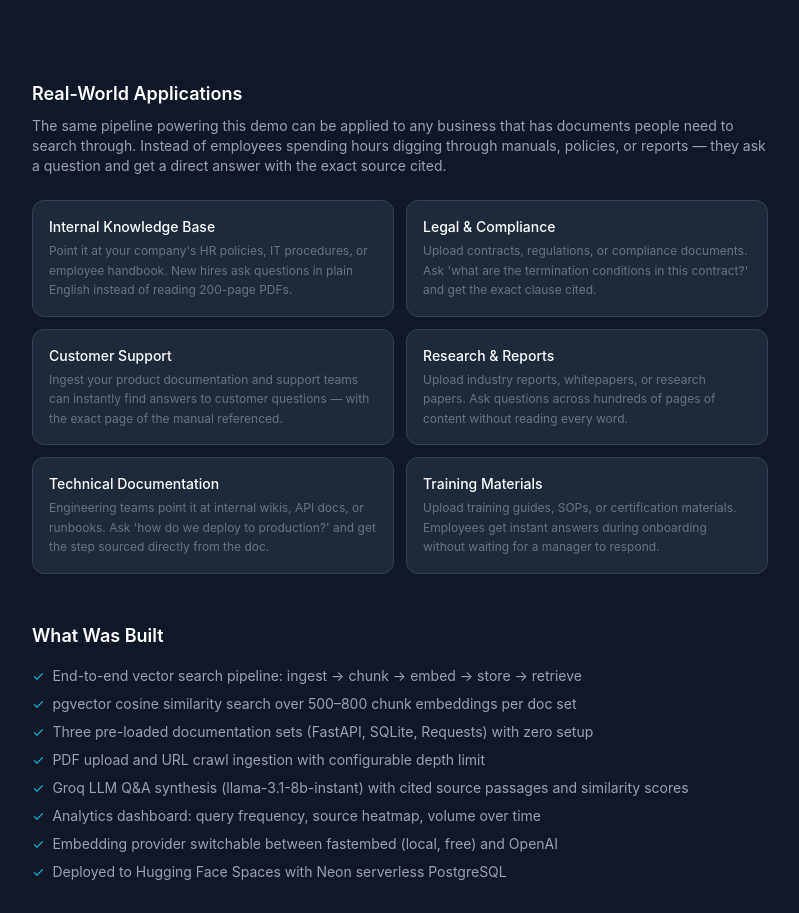
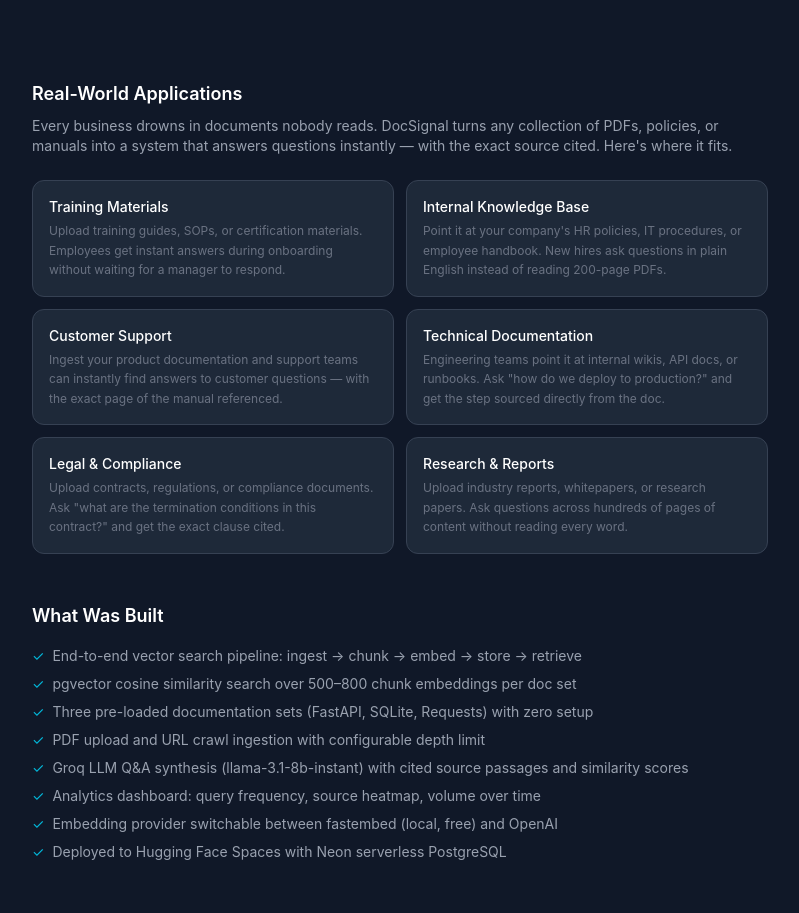
Before and after one commit to eholt723/docsignal, a React (Vite) app in the folder frontend/: page /about in a window 1280 px wide. Shown: the part 887-1800 px from the top of the page, without its empty margins (240-1039 px from the left). Built offline with nearby package versions, Linux system fonts and the light colour scheme.

Commit message:
reorder and polish enterprise use case cards on About page

```diff
--- a/frontend/src/components/About.jsx
+++ b/frontend/src/components/About.jsx
@@ -75,33 +75,33 @@ export default function About() {
       <div>
         <h2 className="text-lg font-semibold text-white mb-2">Real-World Applications</h2>
         <p className="text-sm text-gray-400 mb-6">
-          The same pipeline powering this demo can be applied to any business that has documents people need to search through. Instead of employees spending hours digging through manuals, policies, or reports — they ask a question and get a direct answer with the exact source cited.
+          Every business drowns in documents nobody reads. DocSignal turns any collection of PDFs, policies, or manuals into a system that answers questions instantly — with the exact source cited. Here's where it fits.
         </p>
         <div className="grid grid-cols-1 sm:grid-cols-2 gap-3">
           {[
             {
+              title: "Training Materials",
+              desc: "Upload training guides, SOPs, or certification materials. Employees get instant answers during onboarding without waiting for a manager to respond.",
+            },
+            {
               title: "Internal Knowledge Base",
               desc: "Point it at your company's HR policies, IT procedures, or employee handbook. New hires ask questions in plain English instead of reading 200-page PDFs.",
-            },
-            {
-              title: "Legal & Compliance",
-              desc: "Upload contracts, regulations, or compliance documents. Ask 'what are the termination conditions in this contract?' and get the exact clause cited.",
             },
             {
               title: "Customer Support",
               desc: "Ingest your product documentation and support teams can instantly find answers to customer questions — with the exact page of the manual referenced.",
             },
             {
+              title: "Technical Documentation",
+              desc: "Engineering teams point it at internal wikis, API docs, or runbooks. Ask \"how do we deploy to production?\" and get the step sourced directly from the doc.",
+            },
+            {
+              title: "Legal & Compliance",
+              desc: "Upload contracts, regulations, or compliance documents. Ask \"what are the termination conditions in this contract?\" and get the exact clause cited.",
+            },
+            {
               title: "Research & Reports",
               desc: "Upload industry reports, whitepapers, or research papers. Ask questions across hundreds of pages of content without reading every word.",
-            },
-            {
-              title: "Technical Documentation",
-              desc: "Engineering teams point it at internal wikis, API docs, or runbooks. Ask 'how do we deploy to production?' and get the step sourced directly from the doc.",
-            },
-            {
-              title: "Training Materials",
-              desc: "Upload training guides, SOPs, or certification materials. Employees get instant answers during onboarding without waiting for a manager to respond.",
             },
           ].map((item) => (
             <div key={item.title} className="bg-gray-800 border border-gray-700 rounded-xl px-4 py-4">
```
